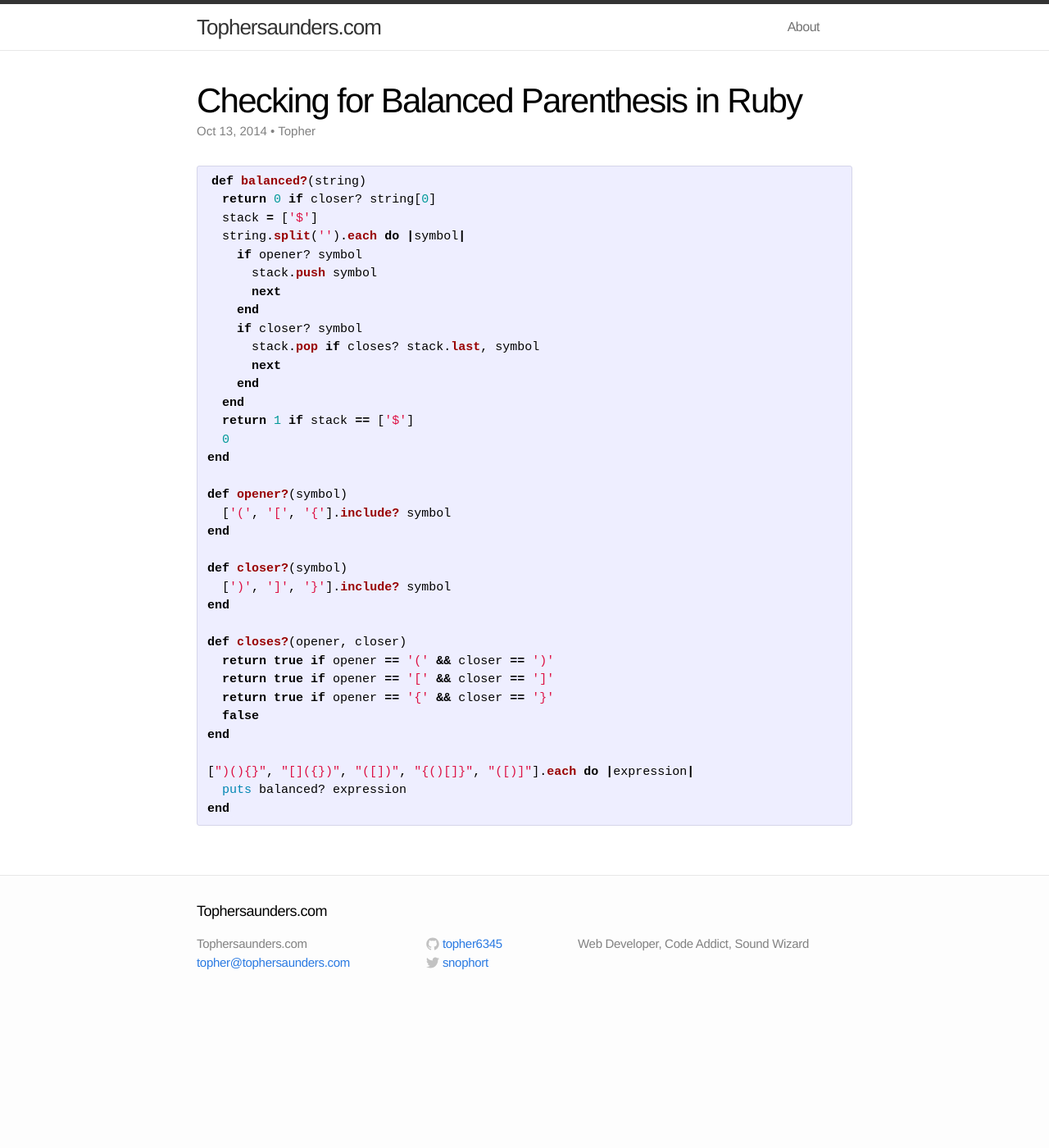
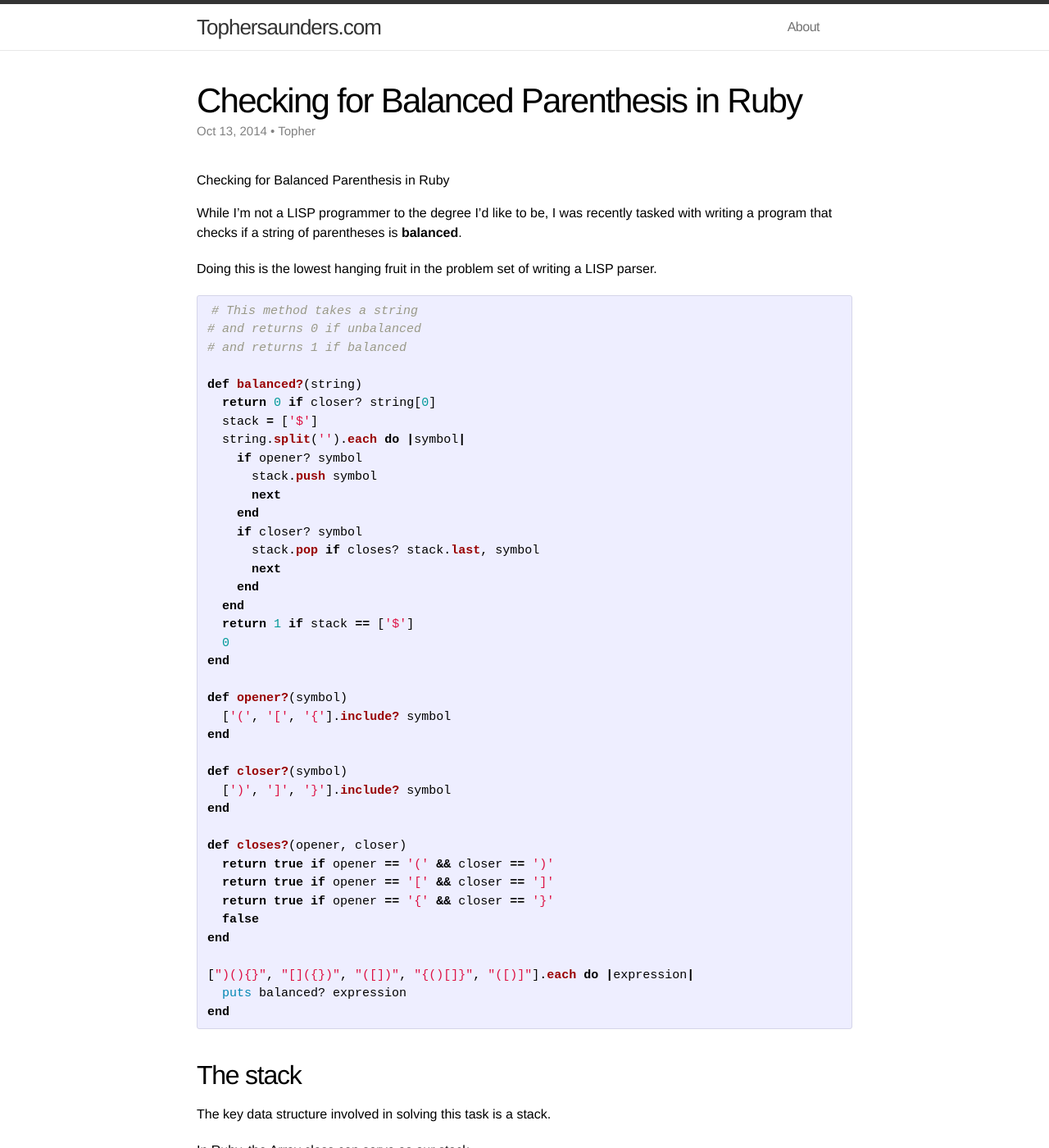
Before and after one commit to topher6345/topher6345.github.io, a Jekyll site: the page built from _posts/2014-10-13-balanced-parenthesis.markdown, in a window 1280 px wide and 1400 px high. Shown: the whole window at 82% size. Built offline with Jekyll 4.4.1, drawn with Linux system fonts in a browser that asks for light colours; Markdown is read by kramdown in place of the engine named in the settings; some of the changed text lies outside the part shown.

Commit message:
Update 2014-10-13-balanced-parenthesis.markdown

````diff
--- a/_posts/2014-10-13-balanced-parenthesis.markdown
+++ b/_posts/2014-10-13-balanced-parenthesis.markdown
@@ -11,7 +11,17 @@ tags:
 - Ruby
 ---
 
+# Checking for Balanced Parenthesis in Ruby
+
+While I'm not a LISP programmer to the degree I'd like to be, I was recently tasked with writing a program that checks if a string of parentheses is **balanced**.
+
+Doing this is the lowest hanging fruit in the problem set of writing a LISP parser.
+
 ```ruby
+# This method takes a string
+# and returns 0 if unbalanced
+# and returns 1 if balanced
+
 def balanced?(string)
   return 0 if closer? string[0]
   stack = ['$']
@@ -48,3 +58,11 @@ end
   puts balanced? expression
 end
 ```
+
+## The stack
+
+The key data structure involved in solving this task is a stack.
+
+In Ruby, the Array class can serve as our stack.
+
+One convention I use is the string `$` at the bottom of the stack.
````
